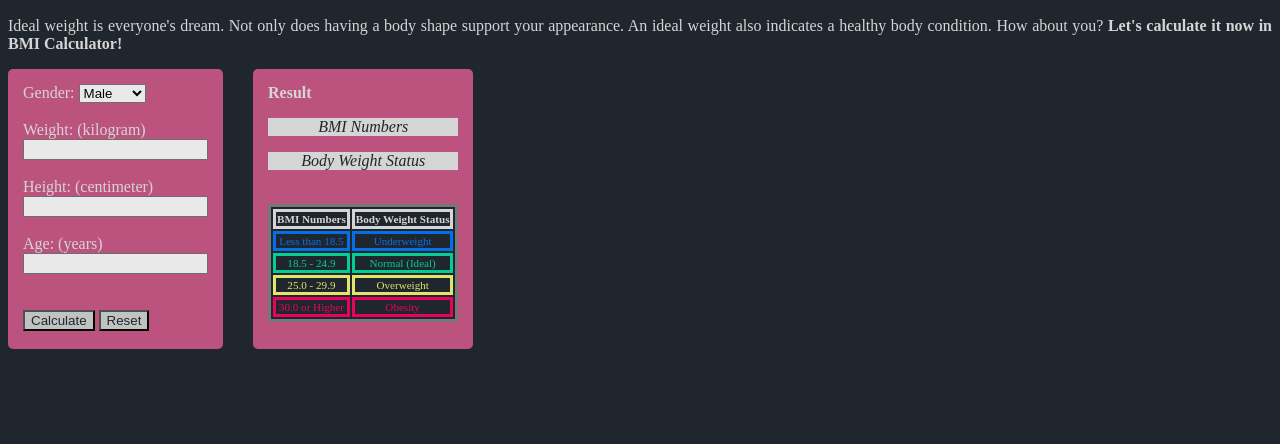
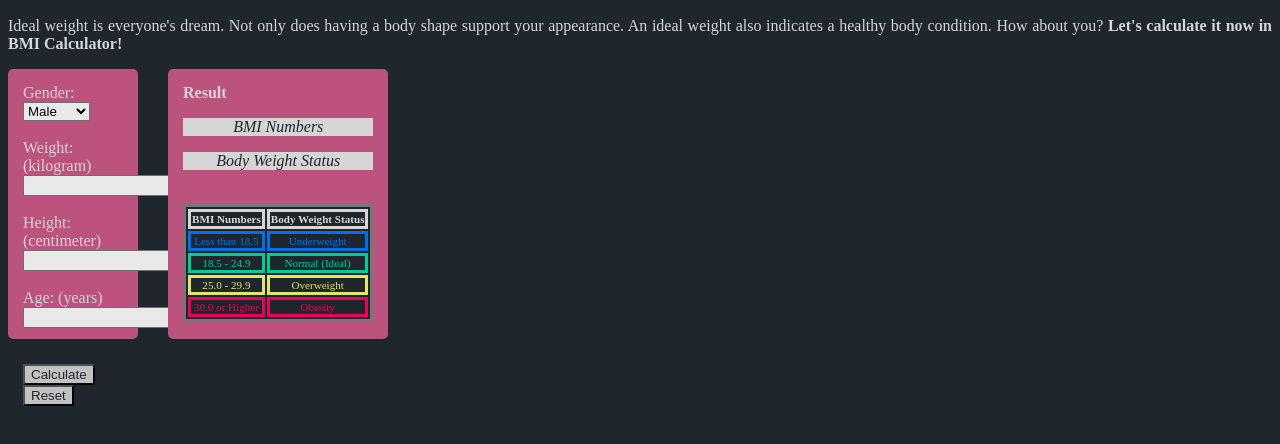
Before and after one commit to revou-fundamental-course/10-jul-23-mcaster001, a plain HTML site: page index.html in a window 1280 px wide. Shown: the part 50-494 px from the top of the page. Drawn offline with Linux system fonts and the light colour scheme.

Commit message:
fx form
form

```diff
--- a/css/style.css
+++ b/css/style.css
@@ -15,7 +15,7 @@ body {
 .input {
     background-color: transparent;
     color: rgb(233, 232, 232);
-    width: 100%;
+    width: 100px;
 }
 .calculate {
     background-color: lightgray;
@@ -40,7 +40,7 @@ body {
     padding: 15px;
     border-radius: 5px;
     width: fit-content;
-    height: 250px;
+    height: 240px;
 }
 .tabel, th, td {
     border-style: solid;
@@ -55,7 +55,7 @@ body {
     padding: 15px;
     border-radius: 5px;
     width: fit-content;
-    height: 250px;
+    height: 240px;
 }
 .form-kiri {
     margin-right: 30px;
```
